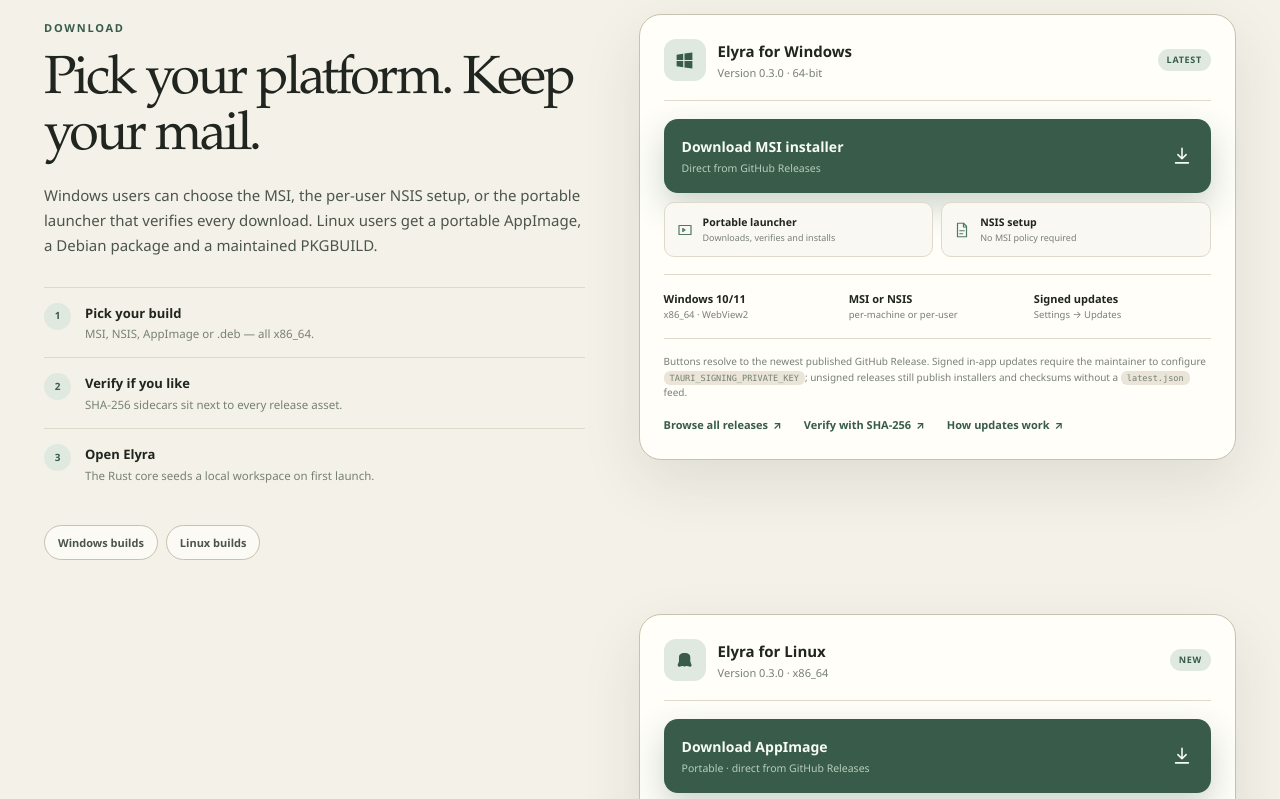
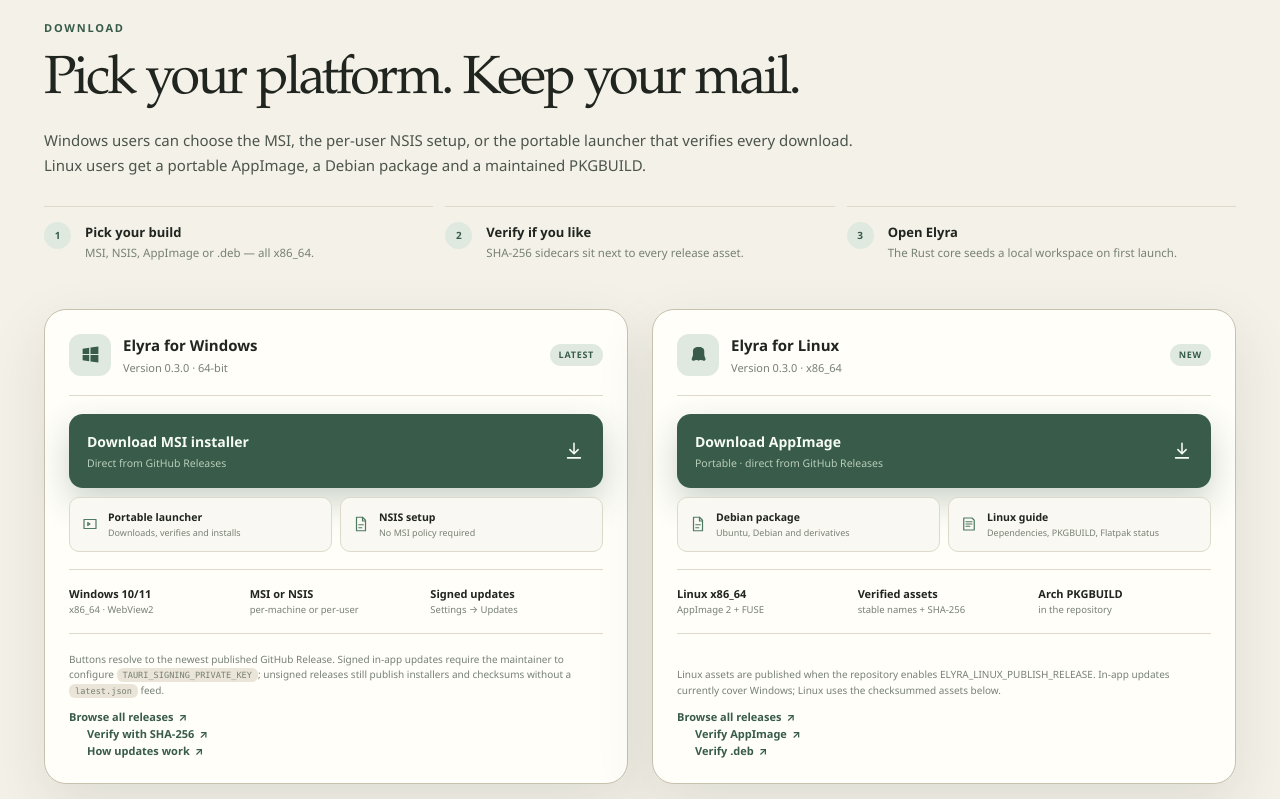
Before and after one commit to imtiredwhenitalk/Elyra, a website: page web/index.html in a window 1280 px wide. Shown: the part 2860-3659 px from the top of the page. Drawn offline with Linux system fonts and the light colour scheme.

Commit message:
style: place Windows and Linux downloads side by side
Move the platform heading, description and three steps above the download cards, make the cards equal-width siblings, and stack them only on narrow screens.

```diff
--- a/web/index.html
+++ b/web/index.html
@@ -271,10 +271,6 @@
             <li><span>2</span><div><b>Verify if you like</b><small>SHA-256 sidecars sit next to every release asset.</small></div></li>
             <li><span>3</span><div><b>Open Elyra</b><small>The Rust core seeds a local workspace on first launch.</small></div></li>
           </ol>
-          <nav class="download-tabs" aria-label="Jump to download cards">
-            <a href="#download-windows">Windows builds</a>
-            <a href="#download-linux">Linux builds</a>
-          </nav>
         </div>
 
         <div class="download-card reveal" id="download-windows">
--- a/web/styles.css
+++ b/web/styles.css
@@ -1085,13 +1085,14 @@ code {
 
 .download {
   display: grid;
-  grid-template-columns: minmax(0, 0.95fr) minmax(0, 1.05fr);
-  align-items: start;
-  gap: 54px;
-}
-
-.download > .download-card + .download-card {
-  grid-column: 2;
+  grid-template-columns: repeat(2, minmax(0, 1fr));
+  align-items: stretch;
+  gap: 24px;
+}
+
+.download-copy {
+  grid-column: 1 / -1;
+  margin-bottom: 8px;
 }
 
 .download-copy h2 {
@@ -1104,6 +1105,7 @@ code {
 }
 
 .download-copy > p:not(.eyebrow) {
+  max-width: 820px;
   margin: 0 0 28px;
   color: var(--ink-soft);
   font-size: 15px;
@@ -1112,7 +1114,8 @@ code {
 
 .steps {
   display: grid;
-  gap: 0;
+  grid-template-columns: repeat(3, minmax(0, 1fr));
+  gap: 12px;
   margin: 0;
   padding: 0;
   list-style: none;
@@ -1153,33 +1156,9 @@ code {
   font-size: 11.5px;
 }
 
-.download-tabs {
-  display: flex;
-  flex-wrap: wrap;
-  gap: 8px;
-  margin-top: 26px;
-}
-
-.download-tabs a {
-  display: inline-flex;
-  align-items: center;
-  padding: 8px 13px;
-  border: 1px solid var(--line-strong);
-  border-radius: 999px;
-  color: var(--ink-soft);
-  background: rgba(255, 254, 249, 0.7);
-  font-size: 11px;
-  font-weight: 700;
-  transition: border-color 0.18s ease, color 0.18s ease, background 0.18s ease;
-}
-
-.download-tabs a:hover {
-  border-color: var(--moss);
-  color: var(--moss-deep);
-  background: var(--moss-soft);
-}
-
 .download-card {
+  display: flex;
+  flex-direction: column;
   padding: 24px;
   border: 1px solid var(--line-strong);
   border-radius: 22px;
@@ -1366,7 +1345,8 @@ code {
 }
 
 .download-caveat {
-  margin: 15px 0 10px;
+  margin: auto 0 10px;
+  padding-top: 18px;
   color: var(--ink-faint);
   font-size: 10px;
   line-height: 1.55;
@@ -1686,12 +1666,7 @@ code {
   }
 
   .download {
-    grid-template-columns: minmax(0, 1fr);
-    gap: 36px;
-  }
-
-  .download > .download-card + .download-card {
-    grid-column: auto;
+    gap: 18px;
   }
 }
 
@@ -1837,6 +1812,16 @@ code {
     border-radius: 20px;
   }
 
+  .download {
+    grid-template-columns: minmax(0, 1fr);
+    gap: 24px;
+  }
+
+  .steps {
+    grid-template-columns: minmax(0, 1fr);
+    gap: 0;
+  }
+
   .download-card {
     padding: 18px;
   }
```
Also changed, not shown: changes.md (+1 -1 lines).
